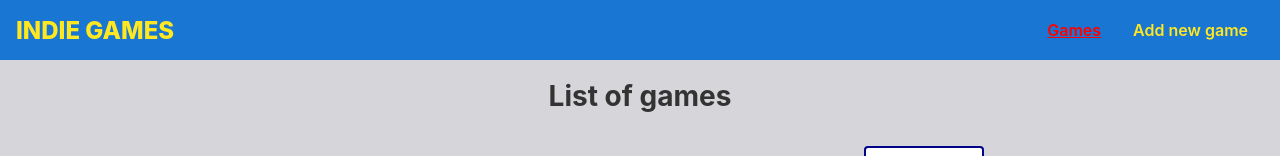
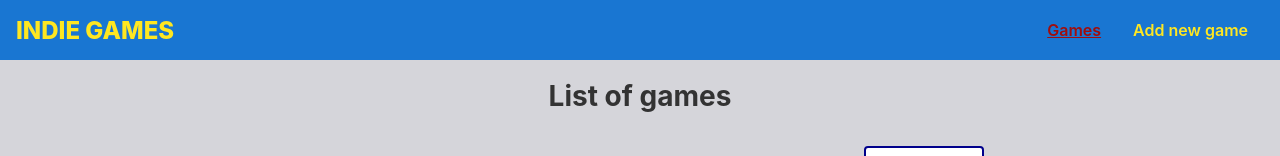
Before and after one commit to mikizuk/ng-indie-games, an Angular app: page /game-list in a window 1280 px wide. In both pictures the pointer is over the link "Games". Shown: the top 156 px of the page. Built offline with nearby package versions, Linux system fonts and the light colour scheme.

Commit message:
list font and styling improved 2

```diff
--- a/src/app/components/indie-games/indie-games.component.scss
+++ b/src/app/components/indie-games/indie-games.component.scss
@@ -42,7 +42,7 @@
       border-radius: 4px;
       &:hover {
         cursor: pointer;
-        color: red;
+        color: darken($color: #e71313, $amount: 15);;
         text-decoration: underline;
       }
     }
@@ -77,7 +77,7 @@
     text-transform: uppercase;
     &:hover {
       text-decoration: underline;
-      color: red;
+      color: #e71313;
     }
   }
 }
--- a/src/styles.scss
+++ b/src/styles.scss
@@ -37,9 +37,9 @@ body {
   background-color: white;
   &:not(:disabled):hover {
     cursor: pointer;
-    color: red;
+    color: #e71313;
     text-decoration: underline;
-    border: 2px solid red;
+    border: 2px solid #e71313;
   }
   &:disabled {
     color: grey;
```
